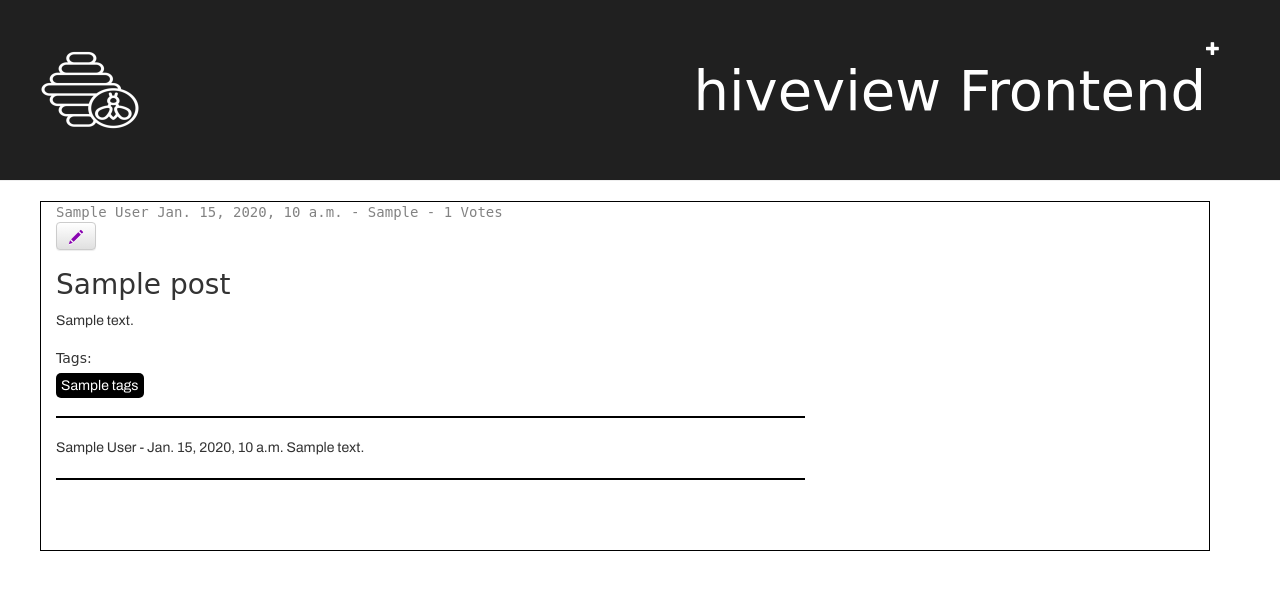
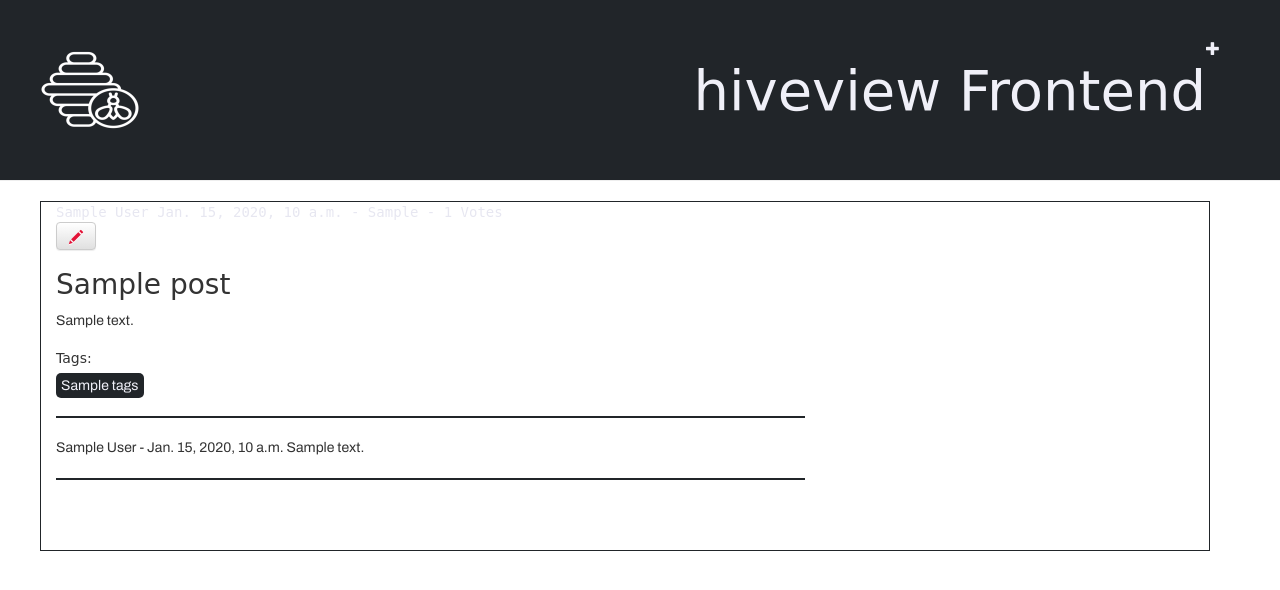
Before and after one commit to TheCrazyGM/hiveview, a Django app: template blog/templates/blog/post_detail.html in a window 1280 px wide. Shown: the top 590 px of the page. Run offline with Django 3.2, Linux system fonts and the light colour scheme; a user stored in the database is signed in; tables that the repository leaves empty hold one stand-in row (values such as "Sample post"); the template is opened without the code that fills it: most values are stand-ins (such as "Sample title", 1, 10 or a date in 2020); some libraries are stand-ins or nearby versions; some web fonts are replaced.

Commit message:
hive colour scheme

```diff
--- a/blog/static/css/blog.css
+++ b/blog/static/css/blog.css
@@ -1,11 +1,11 @@
 .page-header {
-    background-color: #202020;
+    background-color: #212529;
     margin-top: 0;
     padding: 40px 40px 40px 40px;
 }
 
 .page-header h1, .page-header h1 a, .page-header h1 a:visited, .page-header h1 a:active {
-    color: #ffffff;
+    color: #f0f0f8;
     font-size: 2em;
     text-decoration: none;
     float: right;
@@ -13,11 +13,11 @@
 
 .content {
     margin-left: 40px;
-    border: 1px solid #000000;
+    border: 1px solid #212529;
 }
 
 .content a, .content a:visited{
-    color: #8904B1;
+    color: #E31337;
 }
 h1, h2, h3, h4 {
     font-family: 'Autour', cursive;
@@ -36,10 +36,10 @@ h3 {
 }
 
 hr {
-    border: 1px solid #000000;
+    border: 1px solid #212529;
 }
 .date {
-    color: #828282;
+    color: #e7e7f1;
     font-family: monospace;
 }
 
@@ -52,7 +52,7 @@ hr {
 }
 
 .top-menu, .top-menu:hover, .top-menu:visited {
-    color: #ffffff;
+    color: #f0f0f8;
     float: right;
     font-size: 1em;
     margin-right: 20px;
@@ -64,12 +64,12 @@ hr {
 }
 
 .post h1 a, .post h1 a:visited {
-    color: #000000;
+    color: #212529;
 }
 
 .tags li{
-        background-color: #000;
-        color: #fff;
+        background-color: #212529;
+        color: #f0f0f8;
         display: inline;
         border-radius: 5px;
         padding: 5px;
```
